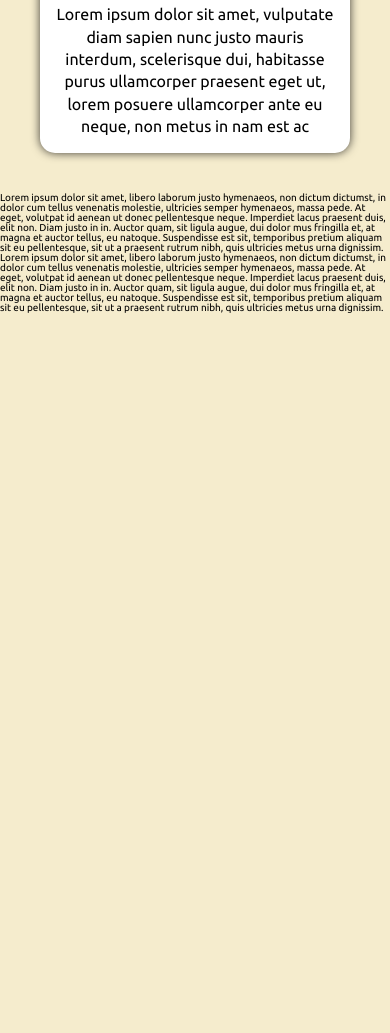
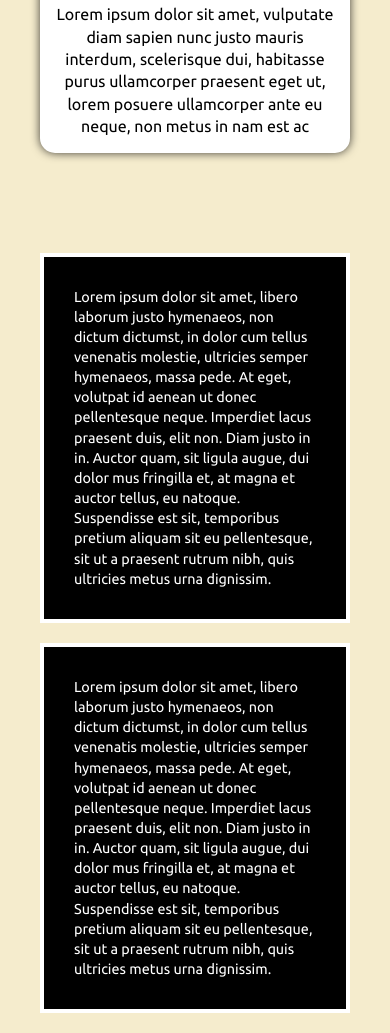
Before and after one commit to core-interaction-lab-spring-2019/ci-week-four-hw, a plain HTML site: page index.html in a window 390 px wide. Shown: the part 1471-2504 px from the top of the page. Before the commit the page ends 1784 px from the top, so only its background shows below. Drawn offline with Linux system fonts and the light colour scheme.

Commit message:
itsameamario

```diff
--- a/index.html
+++ b/index.html
@@ -6,7 +6,7 @@
 		<meta name="keywords" content="Site Title">
 		<meta name="viewport" content="width=device-width, initial-scale=1, maximum-scale=1, user-scalable=0">
 
-		<title>Site Title</title>
+		<title>Rachael's Disappointment Part 1 of Many</title>
 
 		<meta property="og:url" content="http://" />
 		<meta property="og:type" content="website" />
--- a/style.css
+++ b/style.css
@@ -76,8 +76,65 @@ header {
 	color: var(--color-one);
 	padding: 0 var(--spacing) var(--spacing);
 	text-align: center;
+
 }
 
 .text-module-container {
-	margin-top: 20px;
+	margin-top: 80px;
+	margin-left: auto;
+	max-width: 1280px;
+	display: flex;
+	justify-content: space-between;
+	text-align: left;
+	margin-right: auto;
+	padding: 0 20px;
+	line-height: 1.4em;
+	font-size: 1.2em;
+
 }
+
+.text-module {
+	margin: 0 20px;
+	max-width: 500px;
+	width: 100%;
+	padding: 30px;
+	border-style: solid;
+	border-width: 4px;
+	border-color: black;
+	background-color: white;
+	line-height: 1.4em;
+	font-size: 1.2em;
+
+
+}
+
+@media only screen and (max-width: 915px) {
+
+	.card-container {
+		flex-wrap: wrap;
+		justify-content: center;
+	}
+
+	.card {
+		width: 100%;
+		max-width: 600px;
+		margin-bottom: 20px;
+	}
+
+	.text-module-container {
+		flex-wrap: wrap;
+		justify-content: center;
+
+	}
+
+	.text-module {
+		width: 100%;
+		max-width: 300px;
+		margin-bottom: 20px;
+		border-color: white;
+		background-color: black;
+		color: white;
+
+	}
+
+}
```
